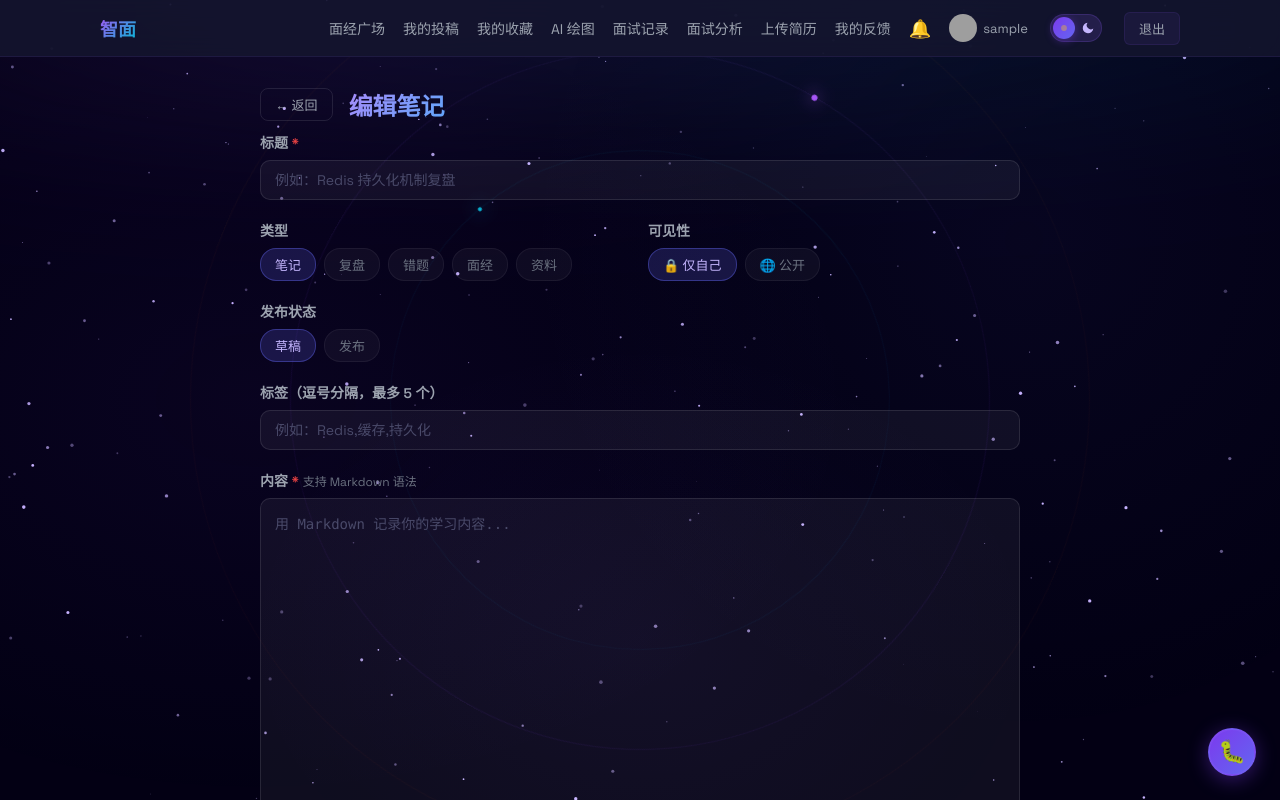
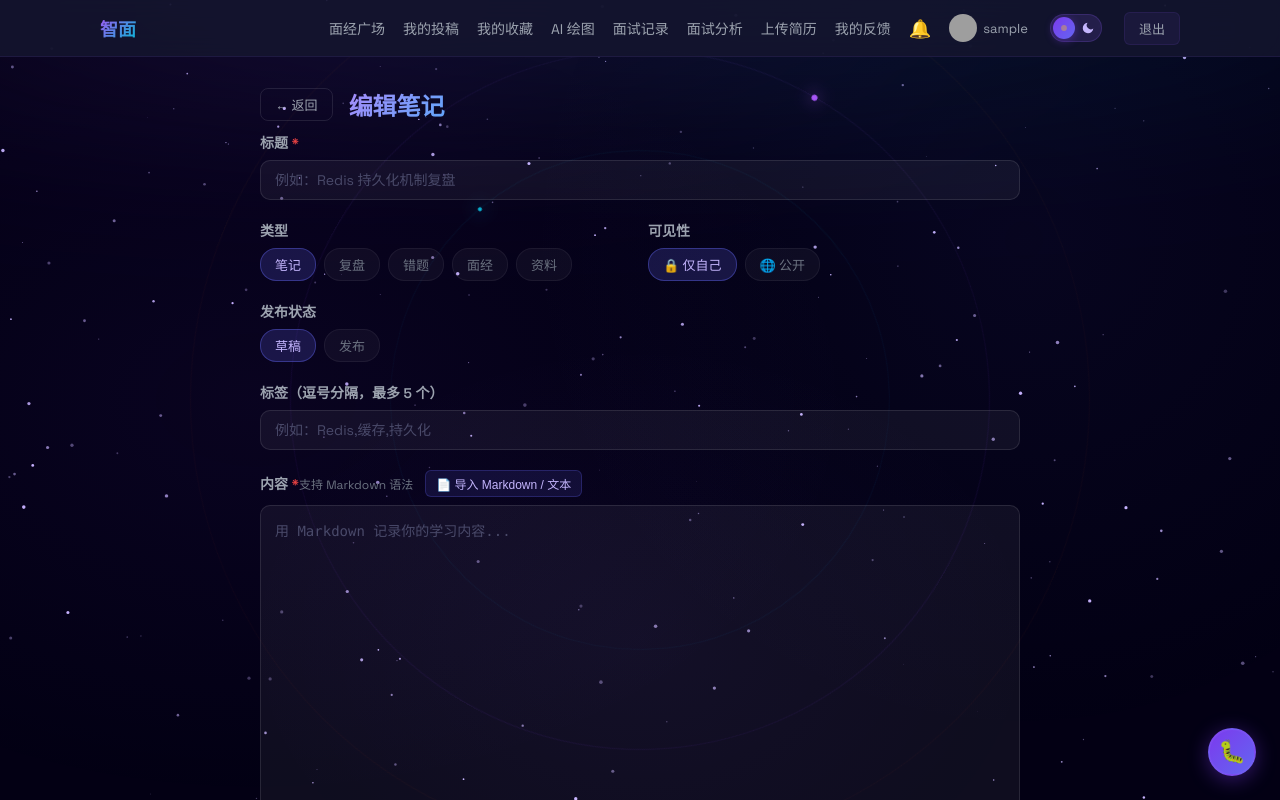
Before and after one commit to LeonZhang778/ai-interview-shangxian, a Vue app in the folder ai-interview-frontend/: page /learning-notes/edit/1 in a window 1280 px wide. Shown: the top 800 px of the page. Built offline with nearby package versions, Linux system fonts and the light colour scheme; no server answers; sample sign-in values are in the browser's storage; grey boxes are pictures that could not be loaded.

Commit message:
feat: 公开广场搜索增强 + 笔记编辑页支持 Markdown 导入
- 后端 get_public_notes: keyword 支持 title/content/tags 联合搜索
- 前端 LearningNoteEdit: 新增导入 .txt/.md 文件到 content 功能
- 重新构建前端 dist

```diff
--- a/ai-interview-frontend/src/views/LearningNoteEdit.vue
+++ b/ai-interview-frontend/src/views/LearningNoteEdit.vue
@@ -84,7 +84,12 @@
 
         <!-- 内容 -->
         <div class="form-group">
-          <label>内容 <span class="required">*</span> <span class="hint">支持 Markdown 语法</span></label>
+          <label>
+            内容 <span class="required">*</span>
+            <span class="hint">支持 Markdown 语法</span>
+            <button type="button" class="btn-import" @click="fileInput?.click()">📄 导入 Markdown / 文本</button>
+            <input ref="fileInput" type="file" accept=".txt,.md,.text,.markdown" style="display:none" @change="handleFileImport" />
+          </label>
           <textarea
             v-model="form.content"
             placeholder="用 Markdown 记录你的学习内容..."
@@ -121,6 +126,7 @@ const loading = ref(false)
 const saving = ref(false)
 const error = ref('')
 const isEditMode = computed(() => !!route.params.id)
+const fileInput = ref(null)
 
 const form = ref({
   title: '',
@@ -130,6 +136,17 @@ const form = ref({
   status: 'draft',
   tags: '',
 })
+
+function handleFileImport(event) {
+  const file = event.target.files?.[0]
+  if (!file) return
+  const reader = new FileReader()
+  reader.onload = (e) => {
+    form.value.content = String(e.target?.result || '')
+  }
+  reader.readAsText(file)
+  event.target.value = ''
+}
 
 const typeOptions = [
   { value: 'note', label: '笔记' },
@@ -273,6 +290,21 @@ label {
   font-weight: 400;
   color: var(--text-muted);
 }
+.btn-import {
+  margin-left: 12px;
+  padding: 4px 10px;
+  background: rgba(99,102,241,0.12);
+  border: 1px solid rgba(99,102,241,0.25);
+  border-radius: 6px;
+  color: var(--accent-light);
+  font-size: 12px;
+  font-weight: 500;
+  cursor: pointer;
+  transition: all 0.2s;
+}
+.btn-import:hover {
+  background: rgba(99,102,241,0.2);
+}
 
 .form-input {
   padding: 10px 14px;
```
Also changed, not shown: 66 other files (tests, documents, lock files or other folders).
